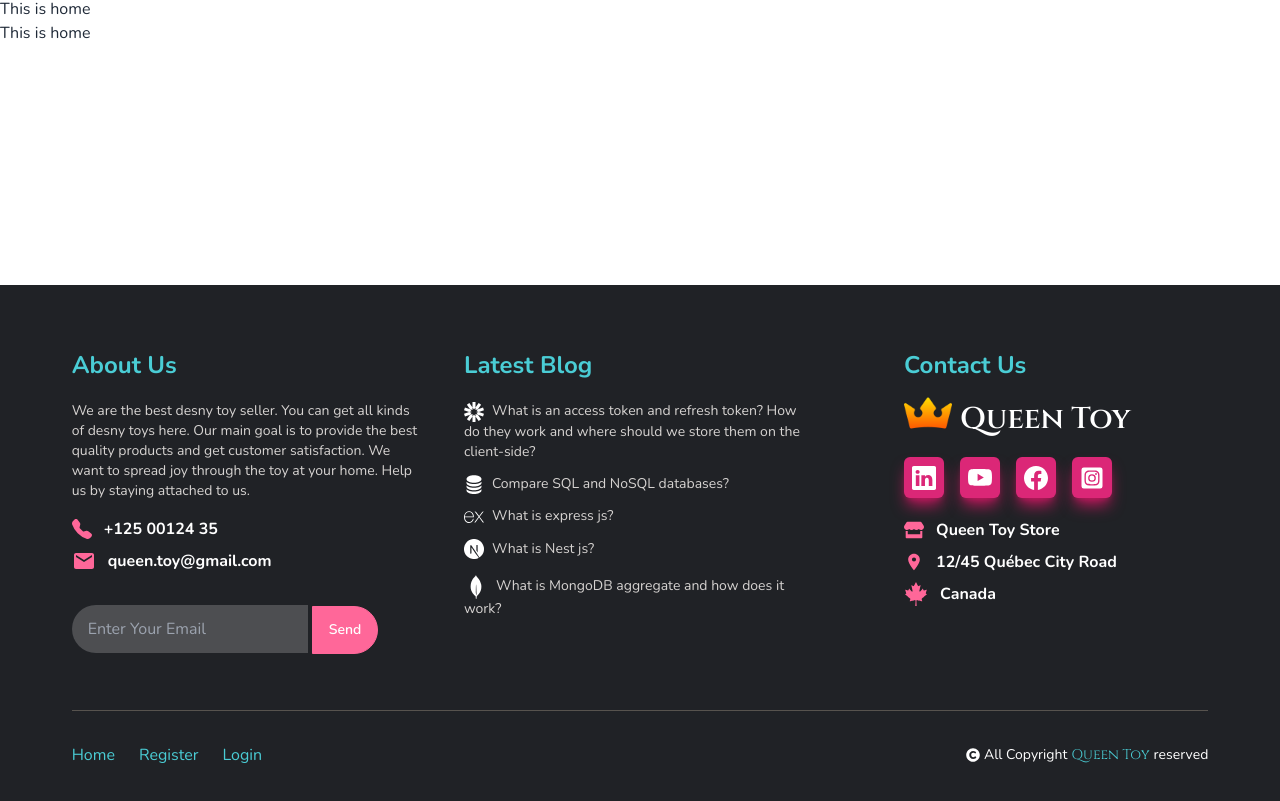
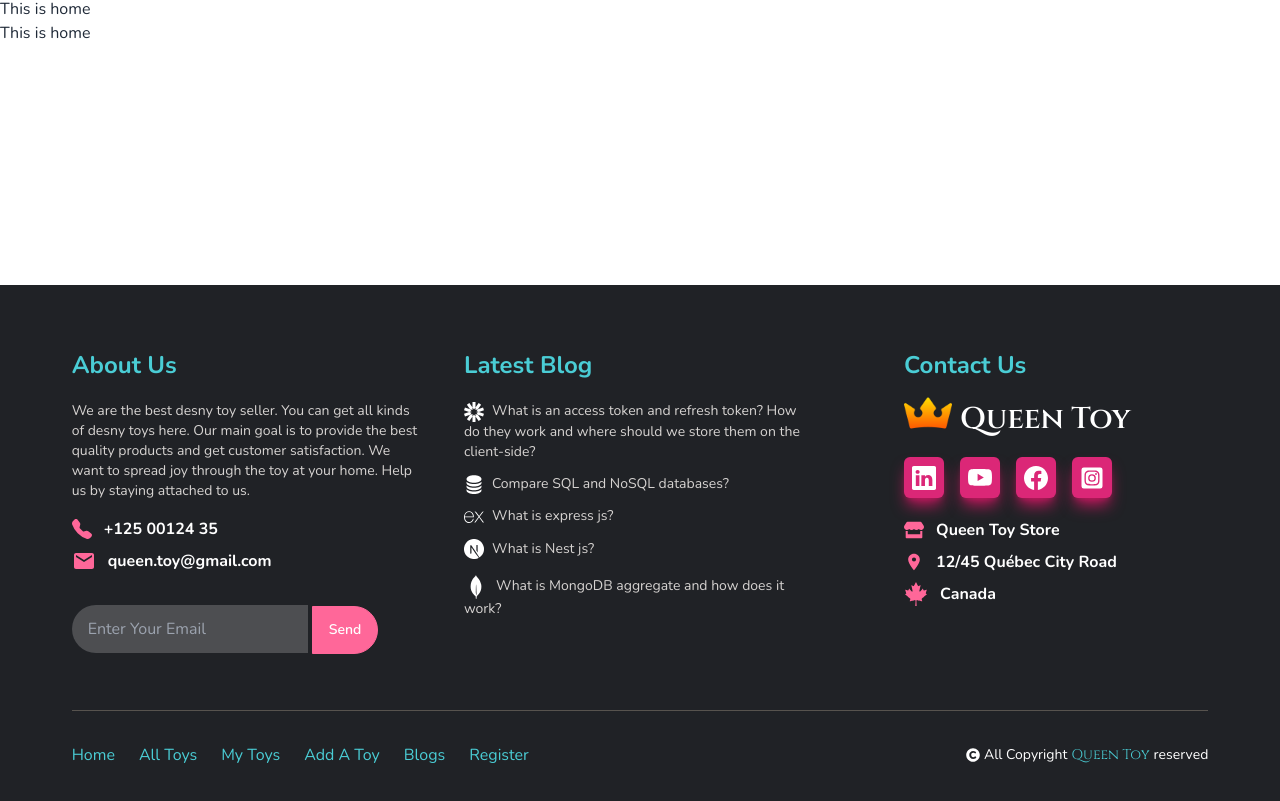
Before and after one commit to developer-shourav/Queen-Toy-Client, a React (Vite) app: page / in a window 1280 px wide. Shown: the part 1418-2219 px from the top of the page. Built offline with nearby package versions, Linux system fonts and the light colour scheme; no server answers.

Commit message:
all route setting complete at nav bar

```diff
--- a/src/components/Footer/Footer.jsx
+++ b/src/components/Footer/Footer.jsx
@@ -166,9 +166,20 @@ const Footer = () => {
                   className={({ isActive }) =>
                     isActive ? "text-[#ff6799] bg-transparent" : "text-[#4acdd5]"
                   }
-                to="/register"
+                  to="/all_toys"
                 >
-                Register
+                  All Toys
+                </NavLink>
+              </li>
+
+              <li>
+                <NavLink
+                  className={({ isActive }) =>
+                    isActive ? "text-[#ff6799] bg-transparent" : "text-[#4acdd5]"
+                  }
+                  to="/my_toys"
+                >
+                  My Toys
                 </NavLink>
               </li>
               <li>
@@ -176,10 +187,25 @@ const Footer = () => {
                   className={({ isActive }) =>
                     isActive ? "text-[#ff6799] bg-transparent" : "text-[#4acdd5]"
                   }
-                to="/login"
-              >
-                Login
-              </NavLink>
+                  to="/add_a_toy"
+                >Add A Toy</NavLink>
+              </li>
+              <li>
+                <NavLink
+                  className={({ isActive }) =>
+                    isActive ? "text-[#ff6799] bg-transparent" : "text-[#4acdd5]"
+                  }
+                  to="/blog"
+                >Blogs</NavLink>
+              </li>
+
+              <li>
+                <NavLink
+                  className={({ isActive }) =>
+                    isActive ? "text-[#ff6799] bg-transparent" : "text-[#4acdd5]"
+                  }
+                  to="/register"
+                >Register</NavLink>
               </li>
           </div>
 
--- a/src/components/Header/Header.jsx
+++ b/src/components/Header/Header.jsx
@@ -99,9 +99,9 @@ const Header = () => {
             </div>
             <ul
               tabIndex={0}
-              className="menu menu-compact dropdown-content mt-3 p-2 shadow-lg bg-base-100 rounded-box w-52"
+              className="menu menu-compact dropdown-content mt-3 p-2 shadow-lg shadow-cyan-400 bg-[#202226fa] rounded-box w-52"
             >
-              <div className="avatar online mx-auto">
+              <div className="avatar online mx-auto mt-4">
                 <div className="w-12 rounded-full">
                   <img src="https://img.freepik.com/free-photo/handsome-young-businessman-suit_273609-6513.jpg" />
                 </div>
@@ -111,7 +111,7 @@ const Header = () => {
               <li>
                 <NavLink
                   className={({ isActive }) =>
-                    isActive ? "text-[#ff6799] bg-transparent" : ""
+                    isActive ? "text-[#ff6799] bg-transparent" : "text-[#4acdd5]"
                   }
                   to="/home"
                 >
@@ -120,34 +120,50 @@ const Header = () => {
               </li>
 
               <li>
-                <Link to='/profile'className="justify-between">
-                  Profile
-                  <span className="badge">New</span>
-                </Link>
+                <NavLink
+                  className={({ isActive }) =>
+                    isActive ? "text-[#ff6799] bg-transparent" : "text-[#4acdd5]"
+                  }
+                  to="/all_toys"
+                >
+                  All Toys
+                </NavLink>
               </li>
 
               <li>
                 <NavLink
                   className={({ isActive }) =>
-                    isActive ? "text-[#ff6799] bg-transparent" : ""
+                    isActive ? "text-[#ff6799] bg-transparent" : "text-[#4acdd5]"
                   }
-                  to="/register"
+                  to="/my_toys"
                 >
-                  Register
+                  My Toys
                 </NavLink>
               </li>
               <li>
                 <NavLink
                   className={({ isActive }) =>
-                    isActive ? "text-[#ff6799] bg-transparent" : ""
+                    isActive ? "text-[#ff6799] bg-transparent" : "text-[#4acdd5]"
                   }
-                  to="/login"
-                >
-                  Login
-                </NavLink>
+                  to="/add_a_toy"
+                >Add A Toy</NavLink>
               </li>
               <li>
-                <a>Logout</a>
+                <NavLink
+                  className={({ isActive }) =>
+                    isActive ? "text-[#ff6799] bg-transparent" : "text-[#4acdd5]"
+                  }
+                  to="/blog"
+                >Blogs</NavLink>
+              </li>
+
+              <li>
+                <NavLink
+                  className={({ isActive }) =>
+                    isActive ? "text-[#ff6799] bg-transparent" : "text-[#4acdd5]"
+                  }
+                  to="/register"
+                >Register</NavLink>
               </li>
             </ul>
           </div>
```
Lines whose indentation alone changed are shown as unchanged.
